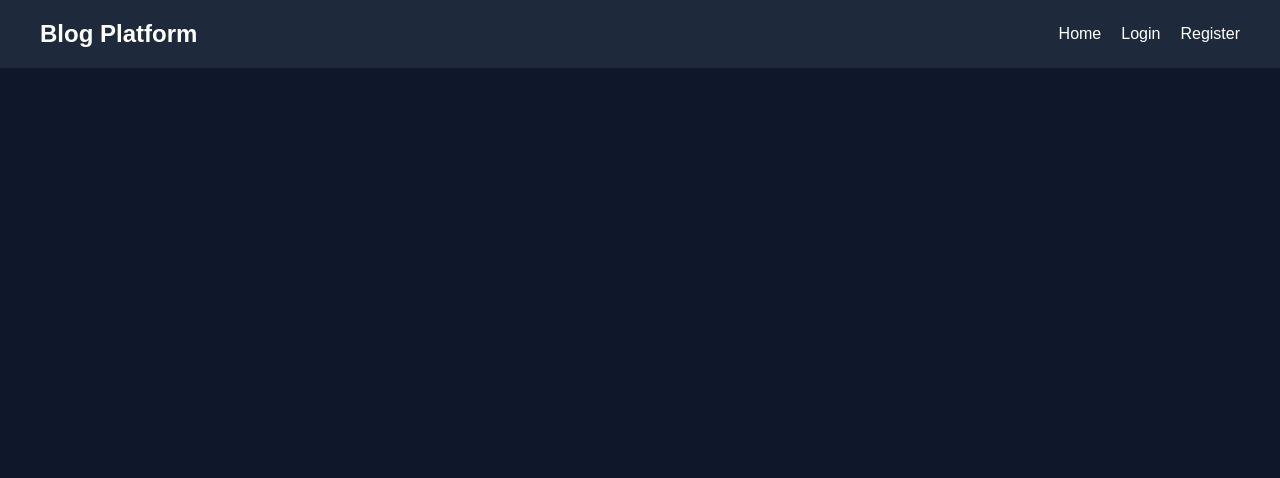
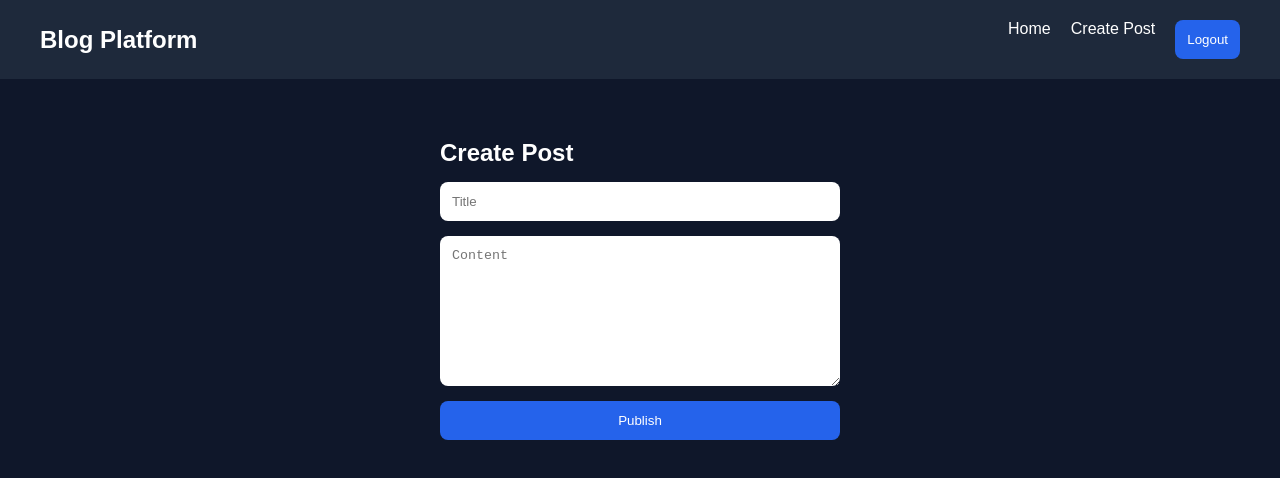
Before and after one commit to FidelCoder7/blog-platform, a React app in the folder frontend/: page /create-post in a window 1280 px wide. Shown: the top 478 px of the page. Built offline with nearby package versions, Linux system fonts and the light colour scheme; sample sign-in values are in the browser's storage; the HTML template or start-up script is replaced by a standard one.

Commit message:
Implement frontend authentication and protected routes

```diff
--- a/frontend/src/App.jsx
+++ b/frontend/src/App.jsx
@@ -1,4 +1,3 @@
-
 import {
   BrowserRouter,
   Routes,
@@ -9,6 +8,8 @@ import Home from "./pages/Home";
 import Login from "./pages/Login";
 import Register from "./pages/Register";
 import Navbar from "./components/Navbar";
+import CreatePost from "./pages/CreatePost";
+import ProtectedRoute from "./components/ProtectedRoute";
 
 function App() {
   return (
@@ -31,6 +32,15 @@ function App() {
           element={<Register />}
         />
 
+        <Route
+          path="/create-post"
+          element={
+            <ProtectedRoute>
+              <CreatePost />
+            </ProtectedRoute>
+          }
+        />
+
       </Routes>
     </BrowserRouter>
   );
--- a/frontend/src/api/axios.js
+++ b/frontend/src/api/axios.js
@@ -1,7 +1,24 @@
 import axios from "axios";
 
 const api = axios.create({
-  baseURL: "http://127.0.0.1:8000",
+  baseURL:
+    "http://127.0.0.1:8000",
 });
 
+api.interceptors.request.use(
+  (config) => {
+    const token =
+      localStorage.getItem(
+        "token"
+      );
+
+    if (token) {
+      config.headers.Authorization =
+        `Bearer ${token}`;
+    }
+
+    return config;
+  }
+);
+
 export default api;
--- a/frontend/src/components/Navbar.jsx
+++ b/frontend/src/components/Navbar.jsx
@@ -1,20 +1,55 @@
 import { Link } from "react-router-dom";
+import { useContext } from "react";
+
+import { AuthContext }
+from "../context/AuthContext";
 
 function Navbar() {
+  const {
+    token,
+    logout,
+  } = useContext(AuthContext);
+
   return (
     <nav className="navbar">
       <h2>Blog Platform</h2>
 
       <div>
-        <Link to="/">Home</Link>
 
-        <Link to="/login">
-          Login
+        <Link to="/">
+          Home
         </Link>
 
-        <Link to="/register">
-          Register
-        </Link>
+        {token ? (
+          <>
+            <Link
+              to="/create-post"
+            >
+              Create Post
+            </Link>
+
+            <button
+              onClick={logout}
+            >
+              Logout
+            </button>
+          </>
+        ) : (
+          <>
+            <Link
+              to="/login"
+            >
+              Login
+            </Link>
+
+            <Link
+              to="/register"
+            >
+              Register
+            </Link>
+          </>
+        )}
+
       </div>
     </nav>
   );
--- a/frontend/src/components/ProtectedRoute.jsx
+++ b/frontend/src/components/ProtectedRoute.jsx
@@ -0,0 +1,16 @@
+import { useContext } from "react";
+import { Navigate } from "react-router-dom";
+
+import { AuthContext } from "../context/AuthContext";
+
+function ProtectedRoute({ children }) {
+  const { token } = useContext(AuthContext);
+
+  if (!token) {
+    return <Navigate to="/login" />;
+  }
+
+  return children;
+}
+
+export default ProtectedRoute;
--- a/frontend/src/index.css
+++ b/frontend/src/index.css
@@ -77,3 +77,13 @@ button {
 
   margin-bottom: 20px;
 }
+
+textarea {
+  min-height: 150px;
+
+  padding: 12px;
+
+  border-radius: 8px;
+
+  border: none;
+}
--- a/frontend/src/pages/CreatePost.jsx
+++ b/frontend/src/pages/CreatePost.jsx
@@ -0,0 +1,62 @@
+import { useState } from "react";
+import api from "../api/axios";
+
+function CreatePost() {
+  const [title, setTitle] =
+    useState("");
+
+  const [content, setContent] =
+    useState("");
+
+  const handleSubmit = async (e) => {
+    e.preventDefault();
+
+    try {
+      await api.post(
+        "/posts/",
+        {
+          title,
+          content,
+        }
+      );
+
+      alert("Post created");
+    } catch {
+      alert(
+        "Failed to create post"
+      );
+    }
+  };
+
+  return (
+    <div className="form-container">
+      <form onSubmit={handleSubmit}>
+        <h2>Create Post</h2>
+
+        <input
+          value={title}
+          onChange={(e) =>
+            setTitle(e.target.value)
+          }
+          placeholder="Title"
+        />
+
+        <textarea
+          value={content}
+          onChange={(e) =>
+            setContent(
+              e.target.value
+            )
+          }
+          placeholder="Content"
+        />
+
+        <button type="submit">
+          Publish
+        </button>
+      </form>
+    </div>
+  );
+}
+
+export default CreatePost;
--- a/frontend/src/pages/Login.jsx
+++ b/frontend/src/pages/Login.jsx
@@ -1,17 +1,65 @@
 import { useState } from "react";
+import { useContext } from "react";
+import { useNavigate } from "react-router-dom";
 
 import api from "../api/axios";
 
+import { AuthContext } from "../context/AuthContext";
+
 function Login() {
+  const navigate = useNavigate();
+
+  const { login } =
+    useContext(AuthContext);
+
   const [email, setEmail] =
     useState("");
 
   const [password, setPassword] =
     useState("");
 
+  const handleSubmit = async (e) => {
+    e.preventDefault();
+
+    try {
+      const formData =
+        new URLSearchParams();
+
+      formData.append(
+        "username",
+        email
+      );
+
+      formData.append(
+        "password",
+        password
+      );
+
+      const response =
+        await api.post(
+          "/auth/login",
+          formData,
+          {
+            headers: {
+              "Content-Type":
+                "application/x-www-form-urlencoded",
+            },
+          }
+        );
+
+      login(
+        response.data.access_token
+      );
+
+      navigate("/");
+    } catch {
+      alert("Login failed");
+    }
+  };
+
   return (
     <div className="form-container">
-      <form>
+      <form onSubmit={handleSubmit}>
         <h2>Login</h2>
 
         <input
@@ -33,7 +81,7 @@ function Login() {
           }
         />
 
-        <button>
+        <button type="submit">
           Login
         </button>
       </form>
--- a/frontend/src/pages/Register.jsx
+++ b/frontend/src/pages/Register.jsx
@@ -21,16 +21,25 @@ function Register() {
     e.preventDefault();
 
     try {
-      await api.post(
+      const response = await api.post(
         "/auth/register",
         formData
       );
 
+      console.log(response.data);
+
+
       alert(
         "Registration successful"
       );
-    } catch {
+    } catch (error) {
+      console.log(error);
+
+      console.log(error.response);
+
+
       alert(
+         error.response?.data?.detail ||
         "Registration failed"
       );
     }
```
Also changed, not shown: 1 other file (tests, documents, lock files or other folders).
